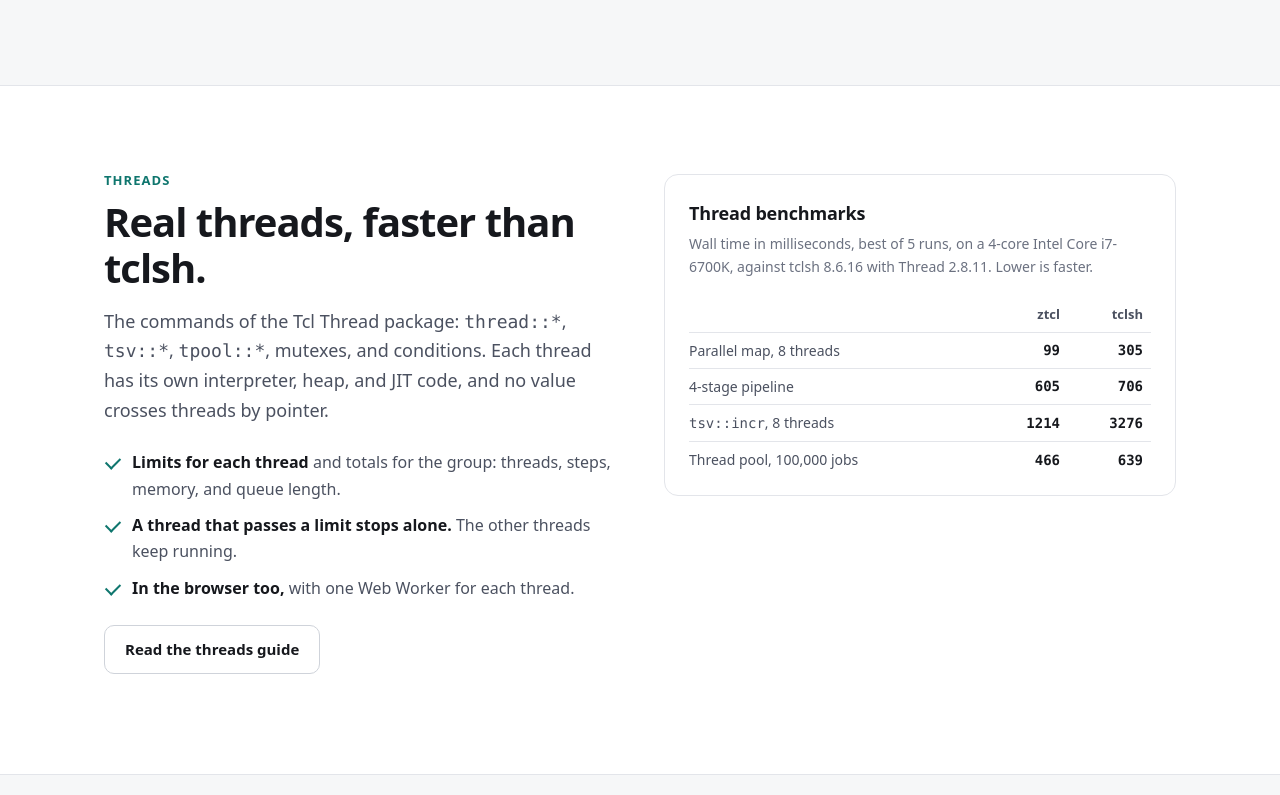
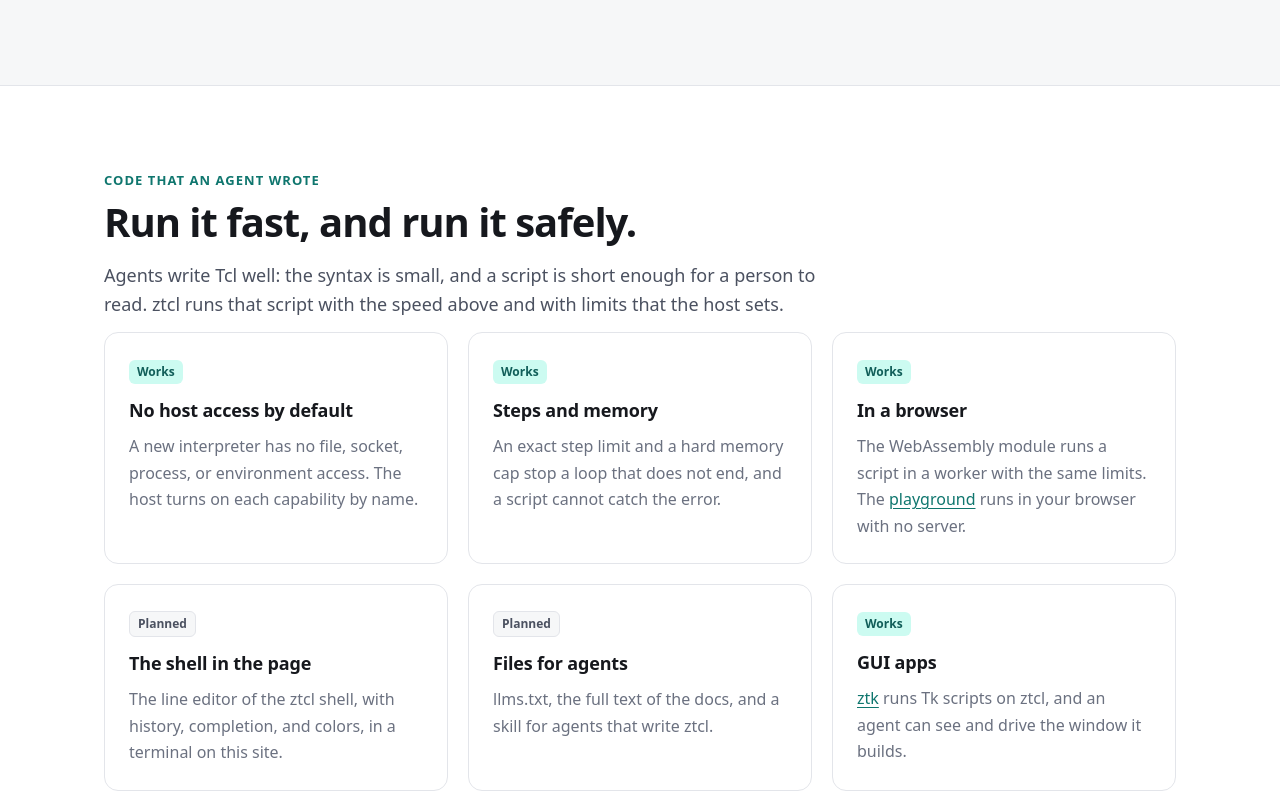
Before and after one commit to beetlebugorg/ztcl, a plain HTML site: page docs/site/index.html in a window 1280 px wide. Shown: the part 3847-4642 px from the top of the page. Drawn offline with Linux system fonts and the light colour scheme; files that its build step writes are made by us from their sources.

Commit message:
Add a section on code that an agent wrote to the landing page
The section lists the default with no host access, the step and
memory limits, the worker in a browser, and ztk. The shell in the
page and the files for agents are marked Planned.

```diff
--- a/docs/site/index.html
+++ b/docs/site/index.html
@@ -221,6 +221,22 @@ if (location.hash && !document.getElementById(decodeURIComponent(location.hash.s
   </div>
 </section>
 
+<section class="section" id="agents">
+  <div class="wrap">
+    <p class="eyebrow">Code that an agent wrote</p>
+    <h2>Run it fast, and run it safely.</h2>
+    <p class="lede">Agents write Tcl well: the syntax is small, and a script is short enough for a person to read. ztcl runs that script with the speed above and with limits that the host sets.</p>
+    <div class="grid g3">
+      <div class="card"><span class="tag">Works</span><h3>No host access by default</h3><p class="muted">A new interpreter has no file, socket, process, or environment access. The host turns on each capability by name.</p></div>
+      <div class="card"><span class="tag">Works</span><h3>Steps and memory</h3><p class="muted">An exact step limit and a hard memory cap stop a loop that does not end, and a script cannot catch the error.</p></div>
+      <div class="card"><span class="tag">Works</span><h3>In a browser</h3><p class="muted">The WebAssembly module runs a script in a worker with the same limits. The <a href="playground/">playground</a> runs in your browser with no server.</p></div>
+      <div class="card"><span class="tag plan">Planned</span><h3>The shell in the page</h3><p class="muted">The line editor of the ztcl shell, with history, completion, and colors, in a terminal on this site.</p></div>
+      <div class="card"><span class="tag plan">Planned</span><h3>Files for agents</h3><p class="muted">llms.txt, the full text of the docs, and a skill for agents that write ztcl.</p></div>
+      <div class="card"><span class="tag">Works</span><h3>GUI apps</h3><p class="muted"><a href="https://beetlebug.org/ztk/">ztk</a> runs Tk scripts on ztcl, and an agent can see and drive the window it builds.</p></div>
+    </div>
+  </div>
+</section>
+
 <section class="section" id="threads">
   <div class="wrap">
     <div class="split">
```
